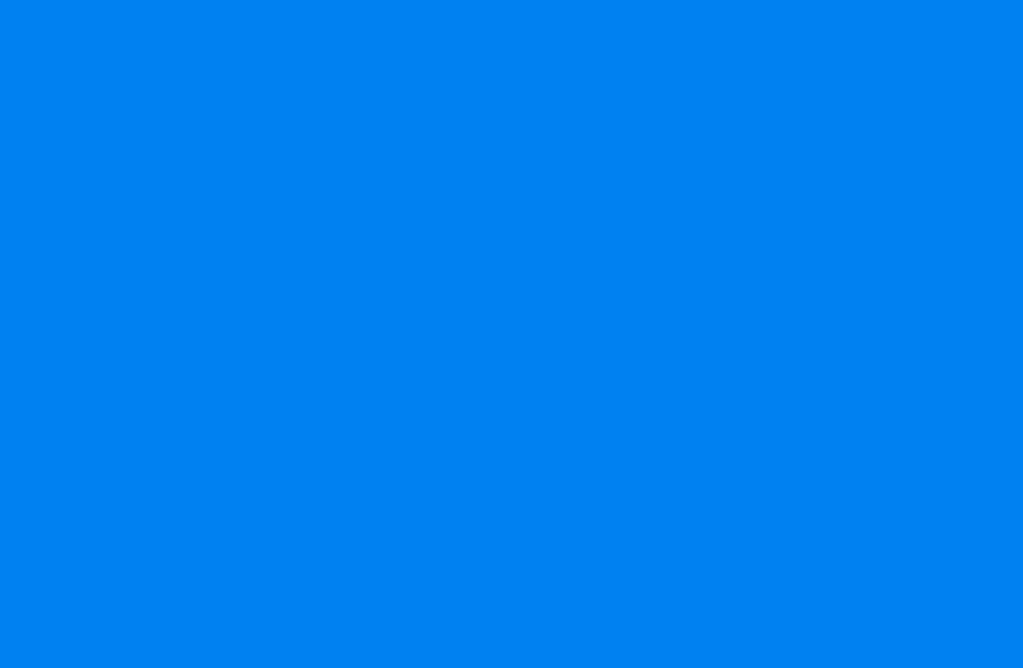
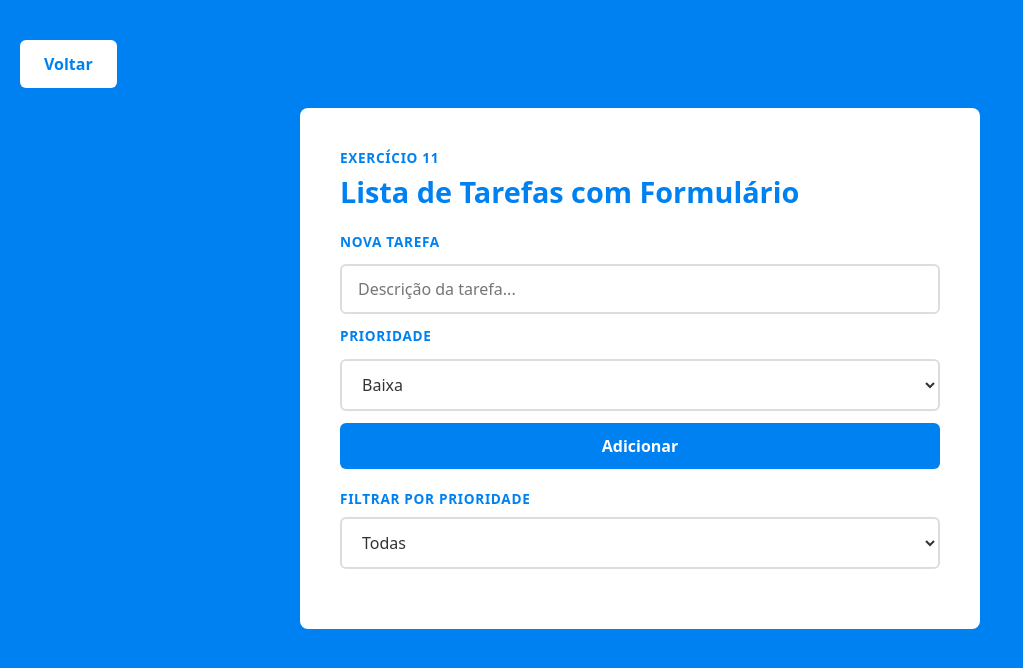
Before and after one commit to thiagoperest/desenvolvimento-react-DR4_TP3, a React (Vite) app: page /exercicio-11 in a window 1280 px wide. Before the commit this address had no page. Shown: the top 668 px of the page, without its empty margins (0-1023 px from the left). Built offline with nearby package versions, Linux system fonts and the light colour scheme.

Commit message:
feat: add exercício 11

```diff
--- /dev/null
+++ b/src/components/GerenciadorTarefas.css
@@ -0,0 +1,131 @@
+.tarefas-container {
+    display: flex;
+    flex-direction: column;
+    gap: 20px;
+}
+
+.tarefas-form {
+    display: flex;
+    flex-direction: column;
+    gap: 12px;
+}
+
+.tarefas-label {
+    font-size: 0.85rem;
+    font-weight: 600;
+    color: #0081f1;
+    text-transform: uppercase;
+    letter-spacing: 0.05em;
+}
+
+.tarefas-input {
+    width: 100%;
+    padding: 12px 16px;
+    font-size: 1rem;
+    font-family: inherit;
+    border: 2px solid #ddd;
+    border-radius: 6px;
+    outline: none;
+    box-sizing: border-box;
+    color: #ddd;
+    transition: border-color 0.3s ease;
+}
+
+.tarefas-input:focus {
+    border-color: #0081f1;
+}
+
+.tarefas-select {
+    width: 100%;
+    padding: 12px 16px;
+    font-size: 1rem;
+    font-family: inherit;
+    border: 2px solid #ddd;
+    border-radius: 6px;
+    outline: none;
+    box-sizing: border-box;
+    color: #333;
+    background: white;
+    cursor: pointer;
+    transition: border-color 0.3s ease;
+}
+
+.tarefas-select:focus {
+    border-color: #0081f1;
+}
+
+.tarefas-btn-adicionar {
+    width: 100%;
+    padding: 12px;
+    font-size: 1rem;
+    font-weight: 600;
+    color: white;
+    background-color: #0081f1;
+    border: none;
+    border-radius: 6px;
+    cursor: pointer;
+    transition: background-color 0.3s ease;
+}
+
+.tarefas-btn-adicionar:hover {
+    background-color: #006bcc;
+}
+
+.tarefas-filtro {
+    display: flex;
+    flex-direction: column;
+    gap: 8px;
+}
+
+.tarefas-lista {
+    list-style: none;
+    padding: 0;
+    margin: 0;
+    display: flex;
+    flex-direction: column;
+    gap: 10px;
+}
+
+.tarefas-item {
+    display: flex;
+    justify-content: space-between;
+    align-items: center;
+    padding: 14px 18px;
+    border-radius: 6px;
+    border-left: 4px solid;
+    font-size: 1rem;
+    color: #333;
+}
+
+.prioridade-baixa {
+    background: #f0fff4;
+    border-color: #38a169;
+}
+
+.prioridade-média {
+    background: #fffbf0;
+    border-color: #d69e2e;
+}
+
+.prioridade-alta {
+    background: #fff5f5;
+    border-color: #e53e3e;
+}
+
+.tarefas-btn-remover {
+    padding: 6px 14px;
+    font-size: 0.85rem;
+    font-weight: 600;
+    color: white;
+    background-color: #e53e3e;
+    border: none;
+    border-radius: 6px;
+    cursor: pointer;
+    transition: background-color 0.3s ease;
+    white-space: nowrap;
+    margin-left: 12px;
+}
+
+.tarefas-btn-remover:hover {
+    background-color: #c53030;
+}
--- /dev/null
+++ b/src/components/GerenciadorTarefas.jsx
@@ -0,0 +1,79 @@
+import { useState } from 'react'
+import './GerenciadorTarefas.css'
+
+export default function GerenciadorTarefas() {
+  const [descricao, setDescricao] = useState('')
+  const [prioridade, setPrioridade] = useState('Baixa')
+  const [filtro, setFiltro] = useState('Todas')
+  const [tarefas, setTarefas] = useState([])
+
+  function handleAdicionar() {
+    if (!descricao.trim()) return
+    setTarefas([...tarefas, { id: Date.now(), descricao, prioridade }])
+    setDescricao('')
+    setPrioridade('Baixa')
+  }
+
+  function handleRemover(id) {
+    setTarefas(tarefas.filter((t) => t.id !== id))
+  }
+
+  const tarefasFiltradas = filtro === 'Todas'
+    ? tarefas
+    : tarefas.filter((t) => t.prioridade === filtro)
+
+  return (
+    <div className="tarefas-container">
+
+      <div className="tarefas-form">
+        <label className="tarefas-label">Nova Tarefa</label>
+        <input
+          className="tarefas-input"
+          type="text"
+          placeholder="Descrição da tarefa..."
+          value={descricao}
+          onChange={(e) => setDescricao(e.target.value)}
+        />
+        <label className="tarefas-label">Prioridade</label>
+        <select
+          className="tarefas-select"
+          value={prioridade}
+          onChange={(e) => setPrioridade(e.target.value)}
+        >
+          <option value="Baixa">Baixa</option>
+          <option value="Média">Média</option>
+          <option value="Alta">Alta</option>
+        </select>
+        <button className="tarefas-btn-adicionar" onClick={handleAdicionar}>
+          Adicionar
+        </button>
+      </div>
+
+      <div className="tarefas-filtro">
+        <label className="tarefas-label">Filtrar por Prioridade</label>
+        <select
+          className="tarefas-select"
+          value={filtro}
+          onChange={(e) => setFiltro(e.target.value)}
+        >
+          <option value="Todas">Todas</option>
+          <option value="Baixa">Baixa</option>
+          <option value="Média">Média</option>
+          <option value="Alta">Alta</option>
+        </select>
+      </div>
+
+      <ul className="tarefas-lista">
+        {tarefasFiltradas.map((tarefa) => (
+          <li key={tarefa.id} className={`tarefas-item prioridade-${tarefa.prioridade.toLowerCase()}`}>
+            <span>{tarefa.descricao} - Prioridade: {tarefa.prioridade}</span>
+            <button className="tarefas-btn-remover" onClick={() => handleRemover(tarefa.id)}>
+              Remover
+            </button>
+          </li>
+        ))}
+      </ul>
+
+    </div>
+  )
+}
--- /dev/null
+++ b/src/pages/Exercicio11.css
@@ -0,0 +1,27 @@
+.exercicio-container {
+    background-color: #0081f1;
+    min-height: 100vh;
+    padding: 40px 20px;
+}
+
+.exercicio-card {
+    background: white;
+    border-radius: 8px;
+    padding: 40px;
+    max-width: 600px;
+    margin: 0 auto;
+}
+
+.exercicio-label {
+    font-size: 0.85rem;
+    font-weight: 600;
+    color: #0081f1;
+    text-transform: uppercase;
+    letter-spacing: 0.05em;
+}
+
+.exercicio-card h1 {
+    font-size: 1.8rem;
+    color: #0081f1;
+    margin: 8px 0 24px 0;
+}
--- /dev/null
+++ b/src/pages/Exercicio11.jsx
@@ -0,0 +1,16 @@
+import BotaoVoltar from '../components/BotaoVoltar'
+import GerenciadorTarefas from '../components/GerenciadorTarefas'
+import './Exercicio11.css'
+
+export default function Exercicio11() {
+  return (
+    <div className="exercicio-container">
+      <BotaoVoltar />
+      <div className="exercicio-card">
+        <span className="exercicio-label">Exercício 11</span>
+        <h1>Lista de Tarefas com Formulário</h1>
+        <GerenciadorTarefas />
+      </div>
+    </div>
+  )
+}
--- a/src/pages/Home.jsx
+++ b/src/pages/Home.jsx
@@ -62,6 +62,12 @@ export default function Home() {
       titulo: 'Formulário com Múltiplos Tipos',
       descricao: 'Formulário com visualização ao enviar',
       rota: '/exercicio-10'
+    },
+    {
+      id: 11,
+      titulo: 'Lista de Tarefas com Formulário',
+      descricao: 'Adicionar, remover e filtrar tarefas por prioridade',
+      rota: '/exercicio-11'
     }
   ]
 
--- a/src/routes/index.jsx
+++ b/src/routes/index.jsx
@@ -10,6 +10,7 @@ import Exercicio7 from '../pages/Exercicio7'
 import Exercicio8 from '../pages/Exercicio8'
 import Exercicio9 from '../pages/Exercicio9'
 import Exercicio10 from '../pages/Exercicio10'
+import Exercicio11 from '../pages/Exercicio11'
 
 export function AppRoutes() {
   return (
@@ -25,6 +26,7 @@ export function AppRoutes() {
       <Route path="/exercicio-8" element={<Exercicio8 />} />
       <Route path="/exercicio-9" element={<Exercicio9 />} />
       <Route path="/exercicio-10" element={<Exercicio10 />} />
+      <Route path="/exercicio-11" element={<Exercicio11 />} />
     </Routes>
   )
 }
```
